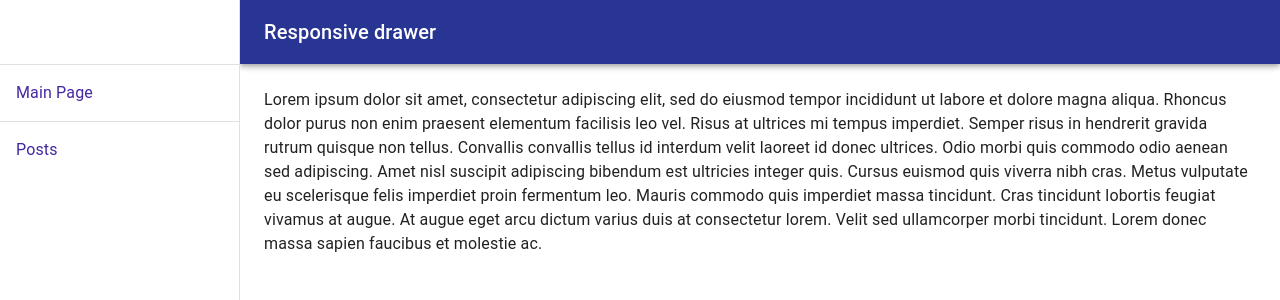
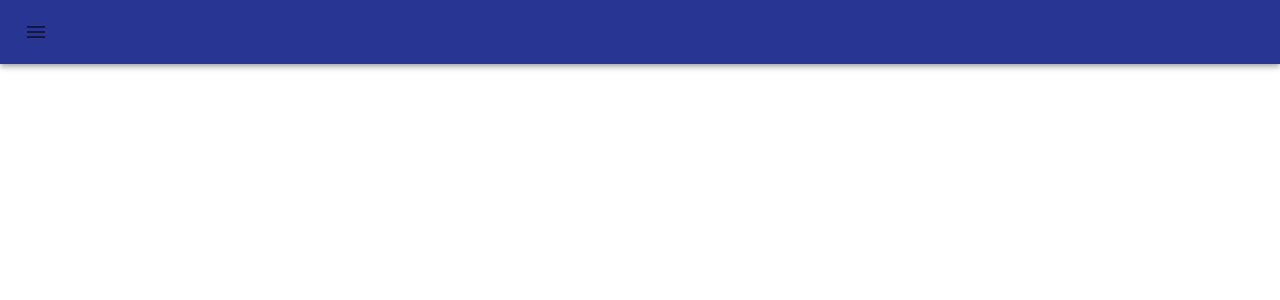
Before and after one commit to wohajo/BloggApp-fe, a React (Create React App) app: page / in a window 1280 px wide. Shown: the top 300 px of the page. Built offline with nearby package versions, Linux system fonts and the light colour scheme.

Commit message:
Add better navbar

```diff
--- a/src/Components/Navbar/Navbar.tsx
+++ b/src/Components/Navbar/Navbar.tsx
@@ -1,158 +1,132 @@
 import React from 'react';
+import clsx from 'clsx';
+import { makeStyles, Theme, useTheme } from '@material-ui/core/styles';
 import AppBar from '@material-ui/core/AppBar';
-import CssBaseline from '@material-ui/core/CssBaseline';
+import Toolbar from '@material-ui/core/Toolbar';
+import Typography from '@material-ui/core/Typography';
+import IconButton from '@material-ui/core/IconButton';
+import MenuIcon from '@material-ui/icons/Menu';
+import Drawer from '@material-ui/core/Drawer';
 import Divider from '@material-ui/core/Divider';
-import Drawer from '@material-ui/core/Drawer';
-import Hidden from '@material-ui/core/Hidden';
-import IconButton from '@material-ui/core/IconButton';
+import ChevronLeftIcon from '@material-ui/icons/ChevronLeft';
+import ChevronRightIcon from '@material-ui/icons/ChevronRight';
 import List from '@material-ui/core/List';
 import ListItem from '@material-ui/core/ListItem';
+import ListItemIcon from '@material-ui/core/ListItemIcon';
+import ListItemText from '@material-ui/core/ListItemText';
+import HomeIcon from '@material-ui/icons/Home';
+import DynamicFeedIcon from '@material-ui/icons/DynamicFeed';
 import { Link as MaterialLink } from '@material-ui/core';
 import { Link } from 'react-router-dom';
-import MenuIcon from '@material-ui/icons/Menu';
-import Toolbar from '@material-ui/core/Toolbar';
-import Typography from '@material-ui/core/Typography';
-import { makeStyles, useTheme, Theme, createStyles } from '@material-ui/core/styles';
 
-const drawerWidth = 240;
-
-const useStyles = makeStyles((theme: Theme) =>
-createStyles({
+const useStyles = makeStyles((theme:Theme) => ({
 root: {
-        display: 'flex',
-    },
-    drawer: {
-        [theme.breakpoints.up('sm')]: {
-        width: drawerWidth,
-        flexShrink: 0,
-        },
-    },
-    appBar: {
-        [theme.breakpoints.up('sm')]: {
-        width: `calc(100% - ${drawerWidth}px)`,
-        marginLeft: drawerWidth,
-        },
+        flexGrow: 1,
     },
         menuButton: {
         marginRight: theme.spacing(2),
-        [theme.breakpoints.up('sm')]: {
+    },
+        title: {
+        flexGrow: 1,
+    },
+    appBar: {
+        transition: theme.transitions.create(['margin', 'width'], {
+        easing: theme.transitions.easing.sharp,
+        duration: theme.transitions.duration.leavingScreen,
+    }),
+    },
+        appBarShift: {
+        width: `calc(100%-275px)`,
+        transition: theme.transitions.create(['margin', 'width'], {
+        easing: theme.transitions.easing.easeOut,
+        duration: theme.transitions.duration.enteringScreen,
+    }),
+    },
+        drawer: {
+        width: '275px',
+        flexShrink: 0,
+    },
+        drawerPaper: {
+        width: '275px',
+    },
+        hide: {
         display: 'none',
     },
+        drawerHeader: {
+        display: 'flex',
+        alignItems: 'center',
+        padding: theme.spacing(0, 1),
+        ...theme.mixins.toolbar,
+        justifyContent: 'flex-end',
     },
-    toolbar: theme.mixins.toolbar,
-    drawerPaper: {
-        width: drawerWidth,
-    },
-    content: {
-        flexGrow: 1,
-        padding: theme.spacing(3),
-    },
-}),
-);
+        link: {
+        underline: 'none',
+        color: 'inherit'
+    }
+}));
 
-interface Props {
-    window?: () => Window;
-}
-
-export default function ResponsiveDrawer(props: Props) {
-    const { window } = props;
+const Navbar = () => {
     const classes = useStyles();
+    const [open, setOpen] = React.useState(false);
     const theme = useTheme();
-    const [mobileOpen, setMobileOpen] = React.useState(false);
-
-    const handleDrawerToggle = () => {
-    setMobileOpen(!mobileOpen);
+    const handleDrawerOpen = () => {
+        setOpen(true);
     };
 
-const drawer = (
-    <div>
-        <div className={classes.toolbar} />
-        <Divider />
-        <List>
-            <ListItem>
-                <Typography color="secondary">
-                    <MaterialLink to={'/'} color="secondary" underline="none" component={Link}>Main Page</MaterialLink>
-                </Typography>
-            </ListItem>
-        </List>
-        <Divider />
-        <List>
-            <ListItem>
-                <Typography color="secondary">
-                    <MaterialLink to={'/Posts'} color="secondary" underline="none" component={Link}>Posts</MaterialLink>
-                </Typography>
-            </ListItem>
-        </List>
-    </div>
-);
-
-    const container = window !== undefined ? () => window().document.body : undefined;
+    const handleDrawerClose = () => {
+        setOpen(false);
+    };
 
     return (
     <div className={classes.root}>
-    <CssBaseline />
-    <AppBar position="fixed" className={classes.appBar}>
+        <AppBar color="primary"position="static" className={clsx(classes.appBar, {
+                [classes.appBarShift]: open,
+            })}>
         <Toolbar>
-            <IconButton
-            color="inherit"
-            aria-label="open drawer"
-            edge="start"
-            onClick={handleDrawerToggle}
-            className={classes.menuButton}
-            >
+            <IconButton edge="start" className={clsx(classes.menuButton, open && classes.hide)} aria-label="open-drawer" onClick={handleDrawerOpen}>
                 <MenuIcon />
             </IconButton>
-            <Typography variant="h6" noWrap>
-            Responsive drawer
-            </Typography>
         </Toolbar>
         </AppBar>
-        <nav className={classes.drawer} aria-label="mailbox folders">
-        {/* The implementation can be swapped with js to avoid SEO duplication of links. */}
-        <Hidden smUp implementation="css">
         <Drawer
-            container={container}
+        className={classes.drawer}
         variant="temporary"
-            anchor={theme.direction === 'rtl' ? 'right' : 'left'}
-            open={mobileOpen}
-            onClose={handleDrawerToggle}
-            classes={{
-                paper: classes.drawerPaper,
-            }}
-            ModalProps={{
-              keepMounted: true, // Better open performance on mobile.
-            }}
-            >
-            {drawer}
+        onEscapeKeyDown={handleDrawerClose}
+        onBackdropClick={handleDrawerClose}
+        anchor="left"
+        open={open}
+        classes={{paper: classes.drawerPaper,}}>
+        <div className={classes.drawerHeader}>
+            <IconButton onClick={handleDrawerClose}>
+                {theme.direction === 'ltr' ? <ChevronLeftIcon color="secondary"  /> : <ChevronRightIcon color="secondary" />}
+            </IconButton>
+        </div>
+        <Divider />
+        <List>
+            <ListItem button key={'MainPage'}>
+                <ListItemIcon>
+                    <HomeIcon />
+                    </ListItemIcon>
+                <ListItemText>
+                    <Typography >
+                        <MaterialLink to={'/'} underline="none" component={Link}>Main page</MaterialLink>
+                    </Typography>
+                </ListItemText>
+            </ListItem>
+            <ListItem button key={'Posts'}>
+                <ListItemIcon>
+                    <DynamicFeedIcon />
+                    </ListItemIcon>
+                <ListItemText>
+                    <Typography >
+                        <MaterialLink to={'/Posts'} underline="none" component={Link}>Posts</MaterialLink>
+                    </Typography>
+                </ListItemText>
+            </ListItem>
+        </List>
     </Drawer>
-        </Hidden>
-        <Hidden xsDown implementation="css">
-            <Drawer
-            classes={{
-                paper: classes.drawerPaper,
-            }}
-            variant="permanent"
-            open
-            >
-            {drawer}
-            </Drawer>
-        </Hidden>
-        </nav>
-        <main className={classes.content}>
-        <div className={classes.toolbar} />
-        <Typography paragraph>
-            Lorem ipsum dolor sit amet, consectetur adipiscing elit, sed do eiusmod tempor incididunt
-            ut labore et dolore magna aliqua. Rhoncus dolor purus non enim praesent elementum
-            facilisis leo vel. Risus at ultrices mi tempus imperdiet. Semper risus in hendrerit
-            gravida rutrum quisque non tellus. Convallis convallis tellus id interdum velit laoreet id
-            donec ultrices. Odio morbi quis commodo odio aenean sed adipiscing. Amet nisl suscipit
-            adipiscing bibendum est ultricies integer quis. Cursus euismod quis viverra nibh cras.
-            Metus vulputate eu scelerisque felis imperdiet proin fermentum leo. Mauris commodo quis
-            imperdiet massa tincidunt. Cras tincidunt lobortis feugiat vivamus at augue. At augue eget
-            arcu dictum varius duis at consectetur lorem. Velit sed ullamcorper morbi tincidunt. Lorem
-            donec massa sapien faucibus et molestie ac.
-        </Typography>
-        </main>
     </div>
 );
 }
+
+export default Navbar;
--- a/src/index.css
+++ b/src/index.css
@@ -1,4 +1,10 @@
 body {
+  align-items: center;
   padding: 0;
   margin: 0;
+  font-family: -apple-system, BlinkMacSystemFont, 'Segoe UI', 'Roboto', 'Oxygen',
+  'Ubuntu', 'Cantarell', 'Fira Sans', 'Droid Sans', 'Helvetica Neue',
+  sans-serif;
+  -webkit-font-smoothing: antialiased;
+  -moz-osx-font-smoothing: grayscale;
 }
```
Lines whose indentation alone changed are shown as unchanged.
